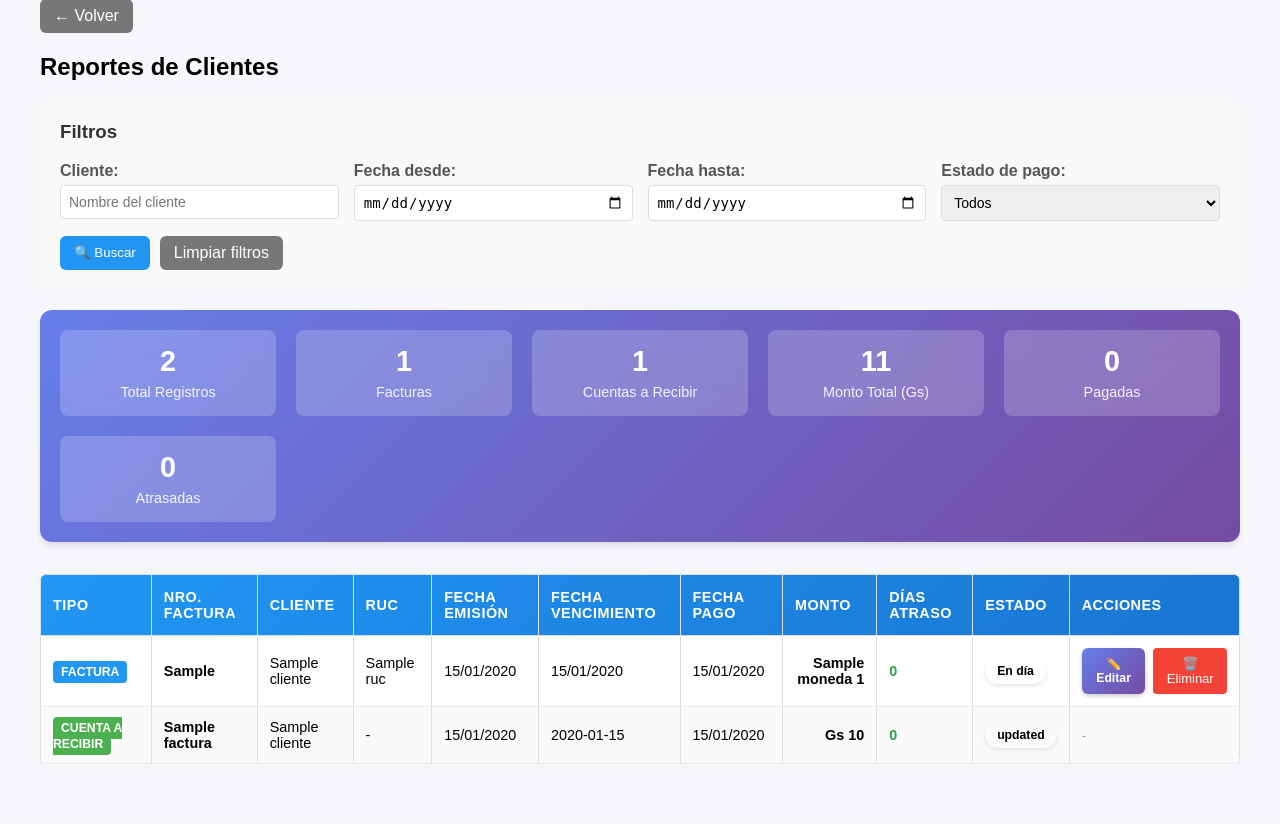
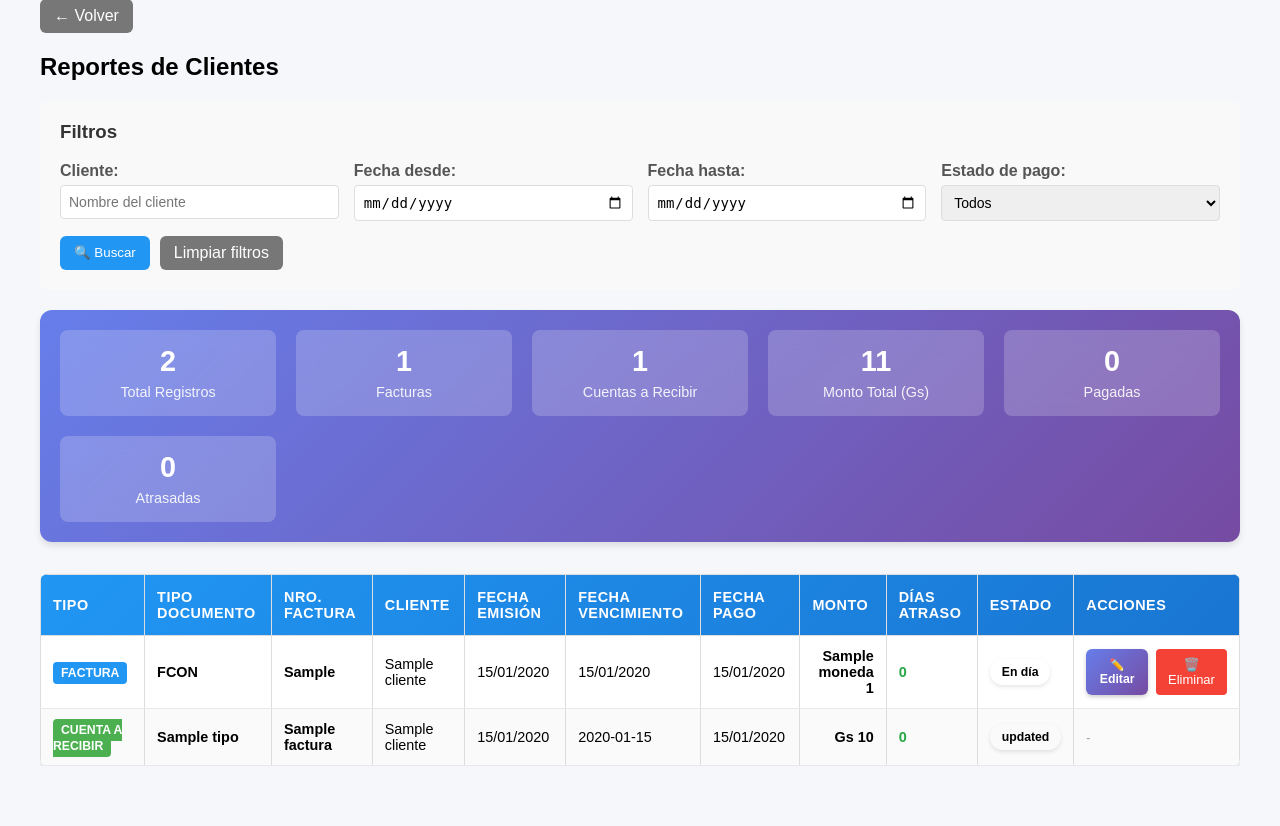
Before and after one commit to WilsonOviedo/presupuesterPCP, a Flask app: page /reportes/clientes in a window 1280 px wide. Shown: the part 74-900 px from the top of the page. Before the commit the page ends 838 px from the top, so only its background shows below. Run offline with Flask 3, Linux system fonts and the light colour scheme; the visitor is signed in with stand-in values (Sample User, id 1); a database or web service that is not in the repository returns one stand-in record (values such as "Sample title"); some libraries are stand-ins or nearby versions.

Commit message:
ajuste en reporte de clientes

```diff
--- a/reportes_clientes.py
+++ b/reportes_clientes.py
@@ -177,6 +177,13 @@ def obtener_reportes_cliente(cliente_nombre=None, fecha_desde=None, fecha_hasta=
                 'adelantado': 'Adelantado'
             }.get(estado, estado)
 
+            # Determinar tipo de documento basado en tipo_venta
+            tipo_doc = 'FCON'  # Por defecto
+            if factura['tipo_venta'] == 'Crédito':
+                tipo_doc = 'FCRE'
+            elif factura['tipo_venta'] == 'Contado':
+                tipo_doc = 'FCON'
+
             reporte = {
                 'tipo': 'FACTURA',
                 'id': factura['id'],
@@ -191,7 +198,8 @@ def obtener_reportes_cliente(cliente_nombre=None, fecha_desde=None, fecha_hasta=
                 'fecha_pago': fecha_pago,
                 'estado_pago': estado_espanol,
                 'dias_atraso': dias_atraso,
-                'monto': float(factura['total_general']) if factura['total_general'] else 0
+                'monto': float(factura['total_general']) if factura['total_general'] else 0,
+                'tipo_documento': tipo_doc  # FCON o FCRE según tipo_venta
             }
 
             reportes.append(reporte)
@@ -231,6 +239,7 @@ def obtener_reportes_cliente(cliente_nombre=None, fecha_desde=None, fecha_hasta=
                 car.fecha_recibo,
                 car.estado,
                 car.status_recibo,
+                car.tipo,
                 td.nombre AS documento_nombre,
                 b.nombre AS banco_nombre,
                 ci.nombre AS cuenta_nombre,
@@ -305,6 +314,9 @@ def obtener_reportes_cliente(cliente_nombre=None, fecha_desde=None, fecha_hasta=
                 }
                 estado_pago_car = status_map.get(cuenta['status_recibo'], estado_pago_car)
 
+            # Obtener tipo de documento (FCON, FCRE, NCRE)
+            tipo_doc_car = cuenta.get('tipo', 'FCON') or 'FCON'
+
             reporte_car = {
                 'tipo': 'CUENTA_A_RECIBIR',
                 'id': cuenta['id'],
@@ -313,13 +325,14 @@ def obtener_reportes_cliente(cliente_nombre=None, fecha_desde=None, fecha_hasta=
                 'cliente': cuenta['cliente'],
                 'ruc': None,  # Las cuentas a recibir no tienen RUC
                 'moneda': 'Gs',  # Por defecto
-                'tipo_venta': cuenta.get('tipo', 'FCON'),
+                'tipo_venta': tipo_doc_car,
                 'plazo_dias': None,
                 'fecha_vencimiento': fecha_vencimiento_car,
                 'fecha_pago': fecha_recibo_car,
                 'estado_pago': estado_pago_car,
                 'dias_atraso': dias_atraso_car,
                 'monto': float(cuenta['valor']) if cuenta['valor'] else 0,
+                'tipo_documento': tipo_doc_car,  # FCON, FCRE o NCRE
                 # Campos adicionales de cuentas a recibir
                 'documento_nombre': cuenta.get('documento_nombre'),
                 'banco_nombre': cuenta.get('banco_nombre'),
--- a/templates/reportes/clientes.html
+++ b/templates/reportes/clientes.html
@@ -3,7 +3,7 @@
 {% block head %}
   <style>
     .reportes-container {
-      max-width: 1400px;
+      max-width: 1450px;
       margin: 0 auto;
     }
     .filtros-section {
@@ -347,9 +347,9 @@
           <thead>
             <tr>
               <th>Tipo</th>
+              <th>Tipo Documento</th>
               <th>Nro. Factura</th>
               <th>Cliente</th>
-              <th>RUC</th>
               <th>Fecha Emisión</th>
               <th>Fecha Vencimiento</th>
               <th>Fecha Pago</th>
@@ -369,9 +369,15 @@
                     <span style="background: #2196F3; color: white; padding: 4px 8px; border-radius: 4px; font-size: 0.85em; font-weight: 600;">FACTURA</span>
                   {% endif %}
                 </td>
+                <td>
+                  {% if reporte.tipo_documento %}
+                    <strong>{{ reporte.tipo_documento }}</strong>
+                  {% else %}
+                    -
+                  {% endif %}
+                </td>
                 <td><strong>{{ reporte.numero_factura }}</strong></td>
                 <td>{{ reporte.cliente }}</td>
-                <td>{{ reporte.ruc or '-' }}</td>
                 <td>
                   {% if reporte.fecha_emision %}
                     {% if reporte.fecha_emision is string %}
```
